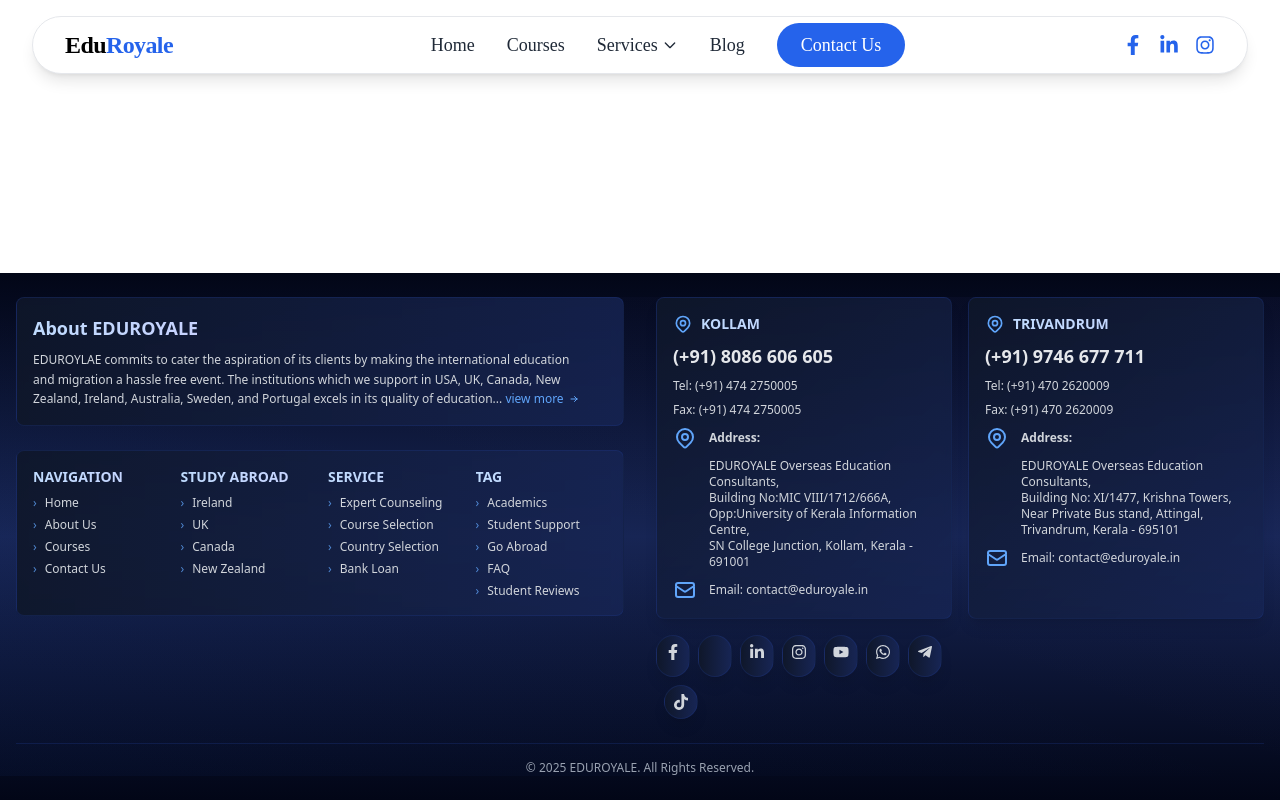
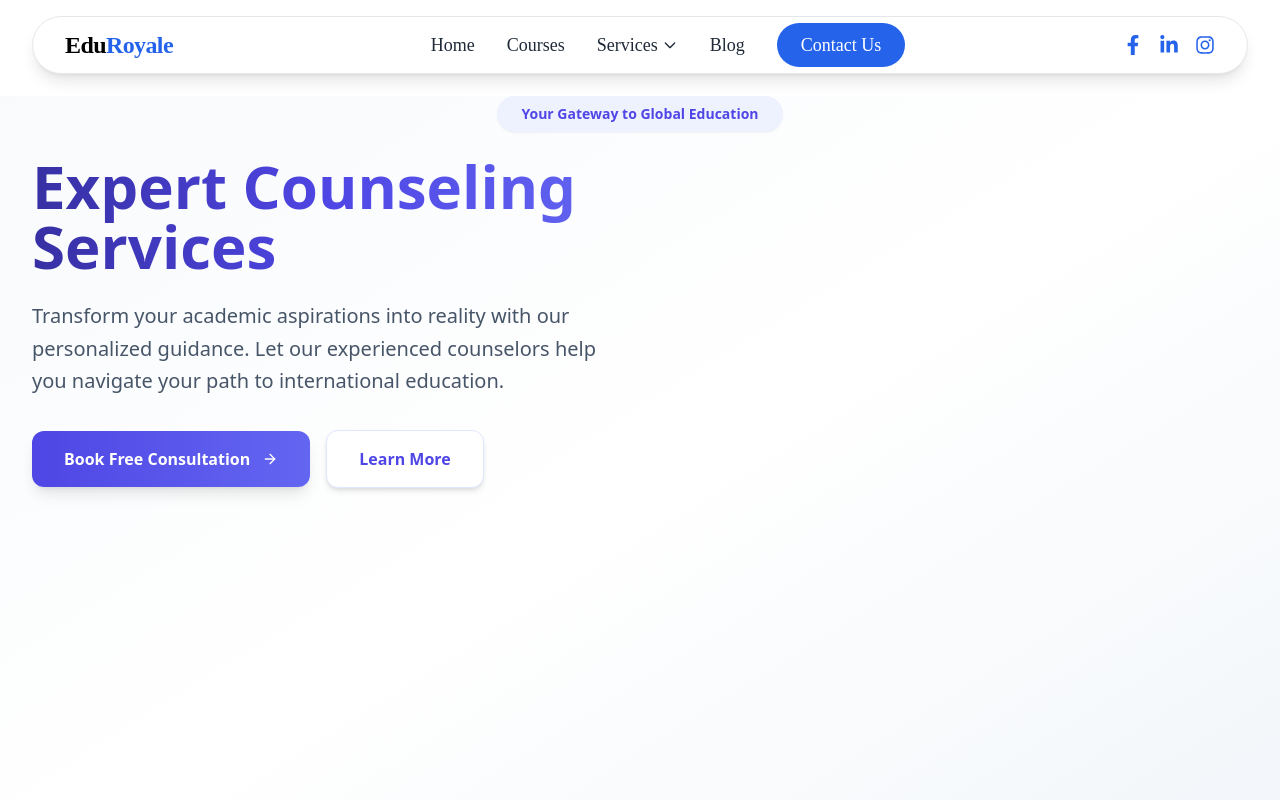
Before and after one commit to rinoykj007/Eduroyale_District_Educational, a React (Vite) app: page /services/expert-counseling in a window 1280 px wide. Shown: the top 800 px of the page. Built offline with nearby package versions, Linux system fonts and the light colour scheme; some icons are missing.

Commit message:
Add hero section to Expert Counseling component with motion animation and prop passing

```diff
--- a/src/App.jsx
+++ b/src/App.jsx
@@ -6,6 +6,7 @@ import Blog from "./pages/Blog";
 import BlogAdmin from "./pages/admin/BlogAdmin";
 import Footer from "./components/Footer";
 import Courses from "./pages/courses";
+import Expert_Counseling from "./pages/Expert_Counseling";
 
 function App() {
   return (
@@ -18,6 +19,10 @@ function App() {
             <Route path="/blog" element={<Blog />} />
             <Route path="/admin/blog" element={<BlogAdmin />} />
             <Route path="/courses" element={<Courses />} />
+            <Route
+              path="/services/expert-counseling"
+              element={<Expert_Counseling />}
+            />
           </Routes>
         </main>
         <Footer />
--- a/src/pages/Expert_Counseling.jsx
+++ b/src/pages/Expert_Counseling.jsx
@@ -1,5 +1,85 @@
 import React from "react";
+import { motion } from "framer-motion";
+import { FiArrowRight } from "react-icons/fi";
 
-export default function Expert_Counseling() {
-  return <div>Expert_Counseling</div>;
-}
+const fadeInUpVariant = {
+  initial: { opacity: 0, y: 20 },
+  animate: { opacity: 1, y: 0 },
+  transition: { duration: 0.8 }
+};
+
+const buttonVariant = {
+  initial: { opacity: 0, y: 20 },
+  animate: { opacity: 1, y: 0 },
+  whileHover: { scale: 1.02 },
+  whileTap: { scale: 0.98 }
+};
+
+const ExpertCounseling = () => {
+  return (
+    <div className="bg-gradient-to-br from-[#F8FAFC] via-[#FFFFFF] to-[#F1F5F9] min-h-screen text-[#334155] font-moderustic">
+      <div className="max-w-7xl mx-auto px-4 sm:px-6 lg:px-8">
+        {/* Hero Section */}
+        <motion.div {...fadeInUpVariant} className="text-center mb-16 relative mt-24">
+          <motion.div
+            initial={{ scale: 0.95 }}
+            animate={{ scale: 1 }}
+            transition={{ duration: 0.5 }}
+            className="inline-block mb-6 px-6 py-2 bg-indigo-50 rounded-full text-indigo-600 text-sm font-semibold shadow-sm"
+          >
+            Your Gateway to Global Education
+          </motion.div>
+
+          <div className="flex flex-col lg:flex-row items-center justify-between gap-8">
+            <div className="lg:text-left lg:w-1/2">
+              <motion.h1
+                {...fadeInUpVariant}
+                transition={{ duration: 0.8, delay: 0.2 }}
+                className="text-5xl md:text-6xl font-bold mb-6 bg-clip-text text-transparent bg-gradient-to-r from-indigo-800 via-indigo-600 to-indigo-500"
+              >
+                Expert Counseling Services
+              </motion.h1>
+              <motion.p
+                {...fadeInUpVariant}
+                transition={{ duration: 0.8, delay: 0.4 }}
+                className="text-xl text-slate-600 max-w-2xl lg:mx-0 mb-8 leading-relaxed"
+              >
+                Transform your academic aspirations into reality with our
+                personalized guidance. Let our experienced counselors help you
+                navigate your path to international education.
+              </motion.p>
+
+              <motion.div
+                {...fadeInUpVariant}
+                transition={{ duration: 0.8, delay: 0.6 }}
+                className="flex items-center gap-4 justify-center lg:justify-start"
+              >
+                <motion.button
+                  {...buttonVariant}
+                  className="px-8 py-4 bg-gradient-to-r from-indigo-600 to-indigo-500 text-white rounded-xl font-semibold transition-all duration-300 shadow-lg hover:shadow-xl flex items-center gap-2 hover:translate-y-[-2px]"
+                >
+                  Book Free Consultation <FiArrowRight className="ml-1" />
+                </motion.button>
+                <motion.button
+                  {...buttonVariant}
+                  className="px-8 py-4 bg-white text-indigo-600 rounded-xl font-semibold border border-indigo-100 hover:border-indigo-200 transition-all duration-300 shadow-md hover:shadow-lg flex items-center gap-2"
+                >
+                  Learn More
+                </motion.button>
+              </motion.div>
+            </div>
+
+            <motion.div
+              initial={{ opacity: 0, scale: 0.8 }}
+              animate={{ opacity: 1, scale: 1 }}
+              transition={{ duration: 1, delay: 0.4 }}
+              className="w-full lg:w-1/2 relative"
+            ></motion.div>
+          </div>
+        </motion.div>
+      </div>
+    </div>
+  );
+};
+
+export default ExpertCounseling;
```
